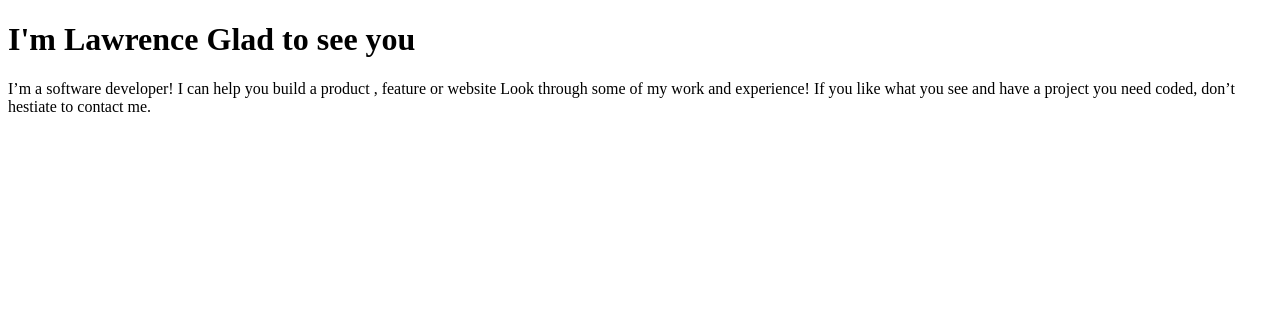
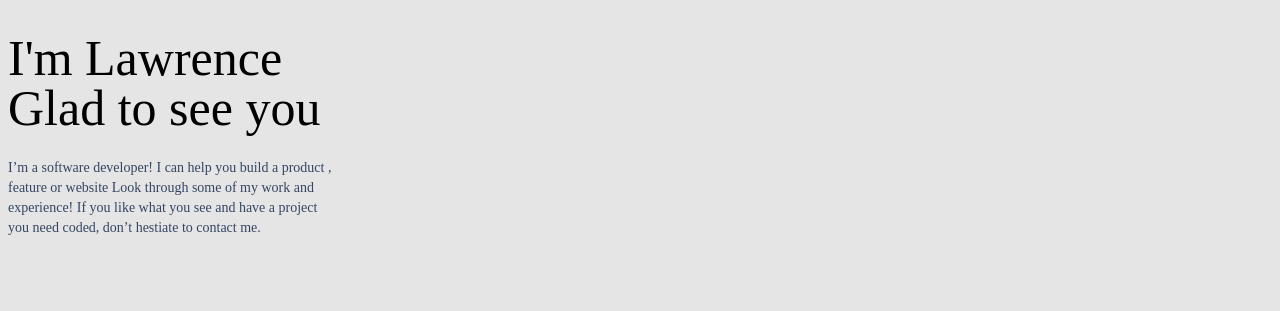
Before and after one commit to Kidd254/Kidd254.github.io, a plain HTML site: page index.html in a window 1280 px wide. Drawn offline with Linux system fonts and the light colour scheme.

Commit message:
adding some styling and modification of the html

```diff
--- a/index.html
+++ b/index.html
@@ -6,11 +6,12 @@
     <meta http-equiv="X-UA-Compatible" content="IE=edge">
     <meta name="viewport" content="width=device-width, initial-scale=1.0">
     <title>Document</title>
+    <link rel="stylesheet" href="style.css">
 </head>
 
 <body>
-    <h1>I'm Lawrence Glad to see you</h1>
-    <div>I’m a software developer! I can help you build a product ,
+    <div class="header">I'm Lawrence Glad to see you</div>
+    <div class="content">I’m a software developer! I can help you build a product ,
         feature or website Look through some of my work and experience!
         If you like what you see and have a project you need coded,
         don’t hestiate to contact me.</div>
--- a/style.css
+++ b/style.css
@@ -1,6 +1,28 @@
-h1 {
-    width: 327px;
+body{
+    background:#E5E5E5;
+}
+.header{
+    width: 330px;
     height: 150px;
-    top: 114px;
+    top: 120px;
     left: 24px;
+    font-family: "Poppins";
+    font-style: normal;
+    font-weight: 300;
+    font-size: 50px;
+    line-height: 50px;
+    display:flex;
+    align-items: center;
 }
+.content{
+    width: 330px;
+    height: 150px;
+    font-family: "Poppins";
+    font-style: normal;
+    font-weight: 300;
+    font-size: 14px;
+    line-height: 20px;
+    color: #344563;
+    flex: none;
+    order: 1;
+}
```
